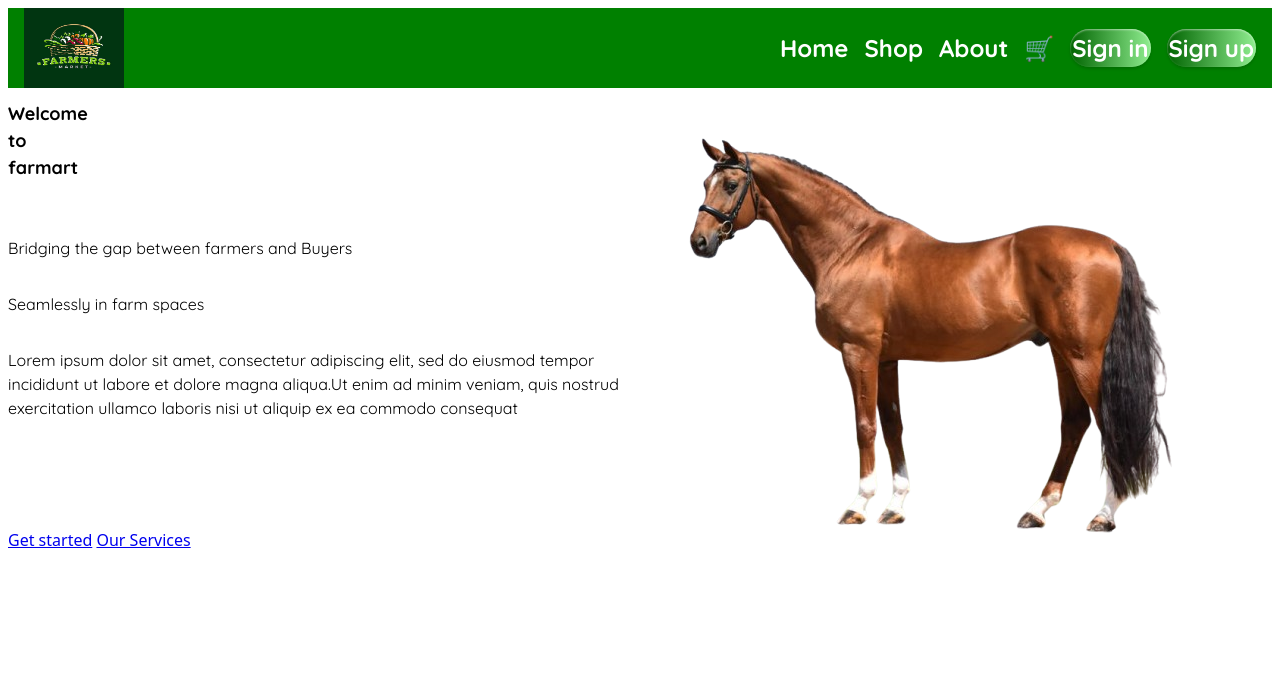
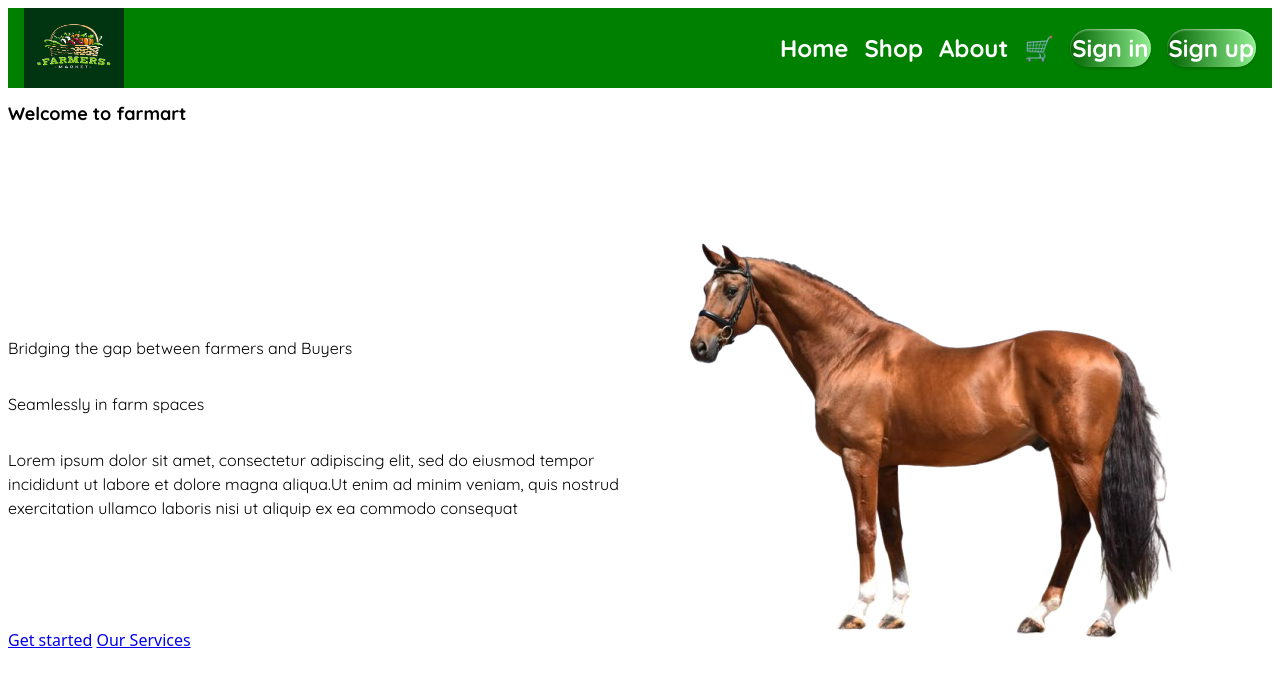
Before and after one commit to Kipkoech854/farmart-22, a React (Vite) app: page / in a window 1280 px wide. Shown: the top 684 px of the page. Built offline with nearby package versions, Linux system fonts and the light colour scheme.

Commit message:
Style landing page

```diff
--- a/src/Stylesheets/Home.css
+++ b/src/Stylesheets/Home.css
@@ -6,12 +6,8 @@
 }
 
 .welcome{
-    width: 80px;
     height: 40px;
     background-color: white;
-    display: flex;
-    flex-direction: column;
-    align-items: flex-start;
 }
 
 .welcome h1{
@@ -19,11 +15,7 @@
     font-weight: bold;
     font-family: 'Quicksand', sans-serif;
     color: black;
-}
-.home-container p{
-    font-size: medium;
-    font-family: 'Quicksand', sans-serif;
-    color: black;
+
 }
 
 .content{
@@ -34,6 +26,7 @@
     justify-content: space-between;
     align-items: center;
     gap: 20px;
+    padding-top: 100px;
 }
 
 .bridge{
@@ -48,7 +41,8 @@
 .image-container{
     width: 50%;
     height: fit-content;
-    display:flex
+    display:flex;
+    padding-top: 10px;
 
 }
 
```
